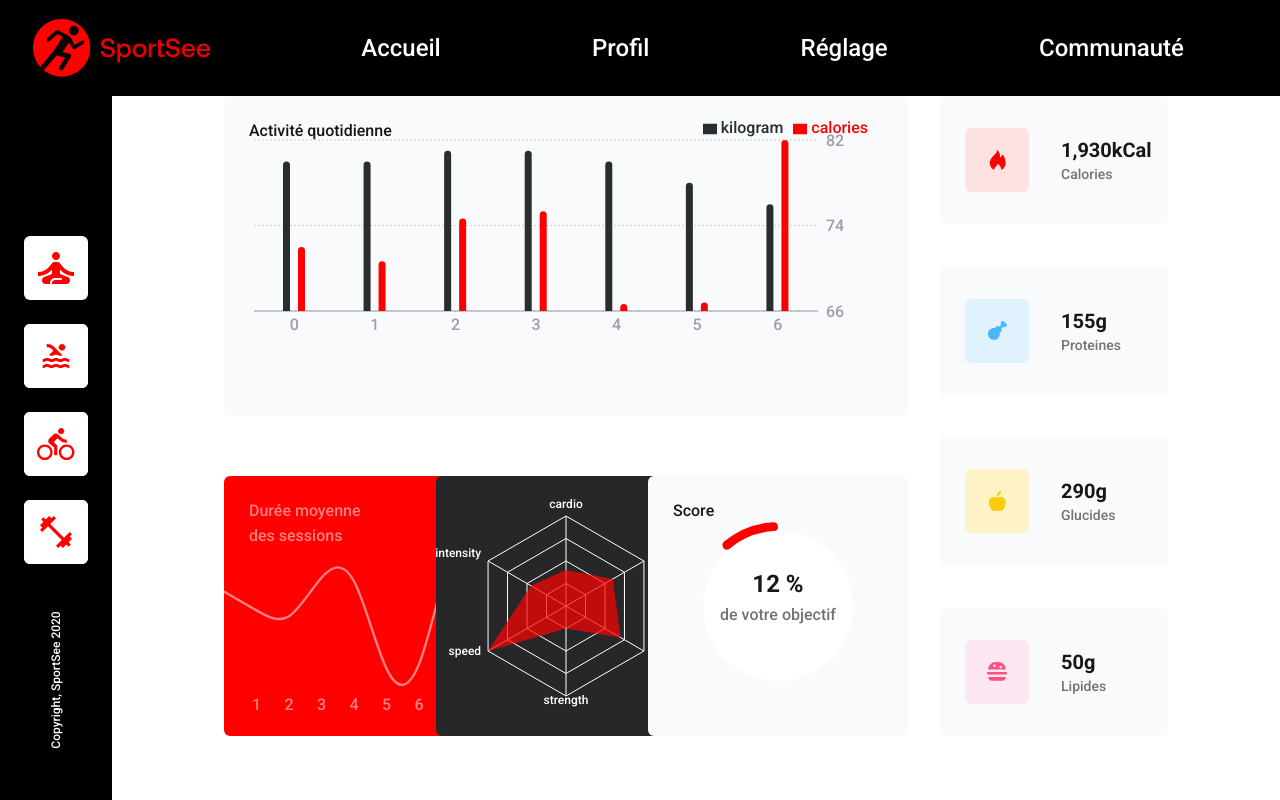
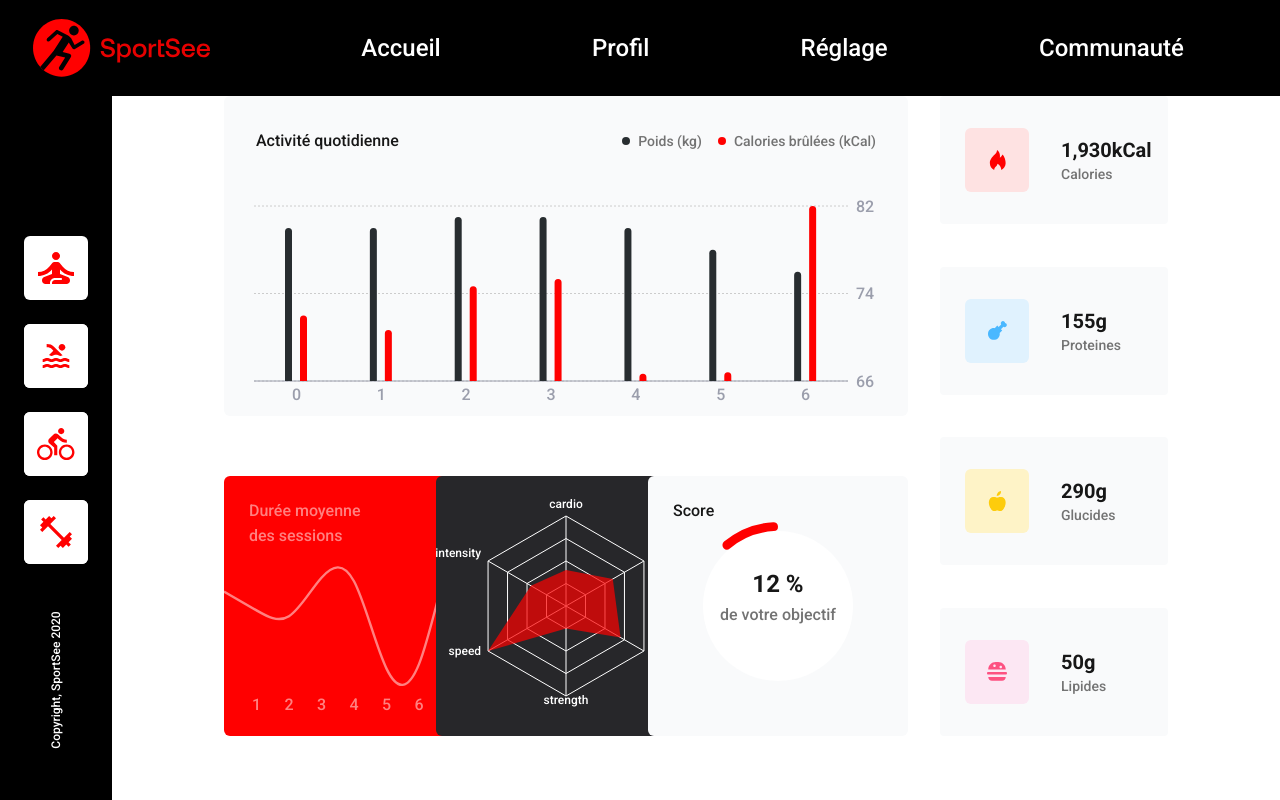
Before and after one commit to ChuckBDT/OC-12-SportSee, a React (Create React App) app: page / in a window 1280 px wide. Built offline with nearby package versions, Linux system fonts and the light colour scheme.

Commit message:
Activity Chart updated & CSS enhanced

```diff
--- a/src/App.css
+++ b/src/App.css
@@ -14,3 +14,22 @@
 .bg-red-project {
     background-color: #FF0000;
 }
+
+
+.weight-circle::after, .calorie-circle::after {
+    content: "";
+    display: block;
+    height: 8px;
+    width: 8px;
+    border-radius: 100%;
+    position: absolute;
+    left: 0;
+}
+.weight-circle::after{
+    background-color: #282D30;
+
+}
+
+.calorie-circle::after {
+    background-color: #FF0000;
+}
--- a/src/recharts/ActivityChart.js
+++ b/src/recharts/ActivityChart.js
@@ -26,21 +26,29 @@ const CustomTooltip = ({ active, payload }) => {
 
 export default function ActivityChart({ data }) {
   return (
-    <div className="col-span-3 h-80 bg-gray-50 rounded-md">
-      <ResponsiveContainer height={250}>
+    <div className="col-span-3 h-80 bg-gray-50 rounded-md flex flex-col justify-center items-end">
+      <div className="flex w-full h-full justify-between items-center px-8">
+        <p className="text-neutral-900 text-base flex-1">
+          Activité quotidienne
+        </p>
+        <p className="text-neutral-500 text-sm pl-4 ml-4 weight-circle flex flex-row-reverse justify-between items-center relative">
+          Poids (kg)
+        </p>
+        <p className="text-neutral-500 text-sm pl-4 ml-4 calorie-circle flex flex-row-reverse justify-between items-center relative">
+          Calories brûlées (kCal)
+        </p>
+      </div>
+      <ResponsiveContainer height={230}>
         <BarChart
           data={data}
           margin={{
             top: 20,
-            right: 30,
+            right: 0,
             left: 30,
             bottom: 5,
           }}
           barGap={8}
         >
-          <text y={40} x={25} fill="rgb(23 23 23)">
-            Activité quotidienne
-          </text>
           <CartesianGrid strokeDasharray="2 2" vertical={false} />
           <XAxis stroke="#9B9EAC" tickLine={false} />
           <YAxis
@@ -64,7 +72,7 @@ export default function ActivityChart({ data }) {
             content={<CustomTooltip />}
             cursor={{ fill: "transparent" }}
           />
-          <Legend verticalAlign="top" align="right" />
+
           <Bar
             yAxisId="right"
             dataKey="kilogram"
```
